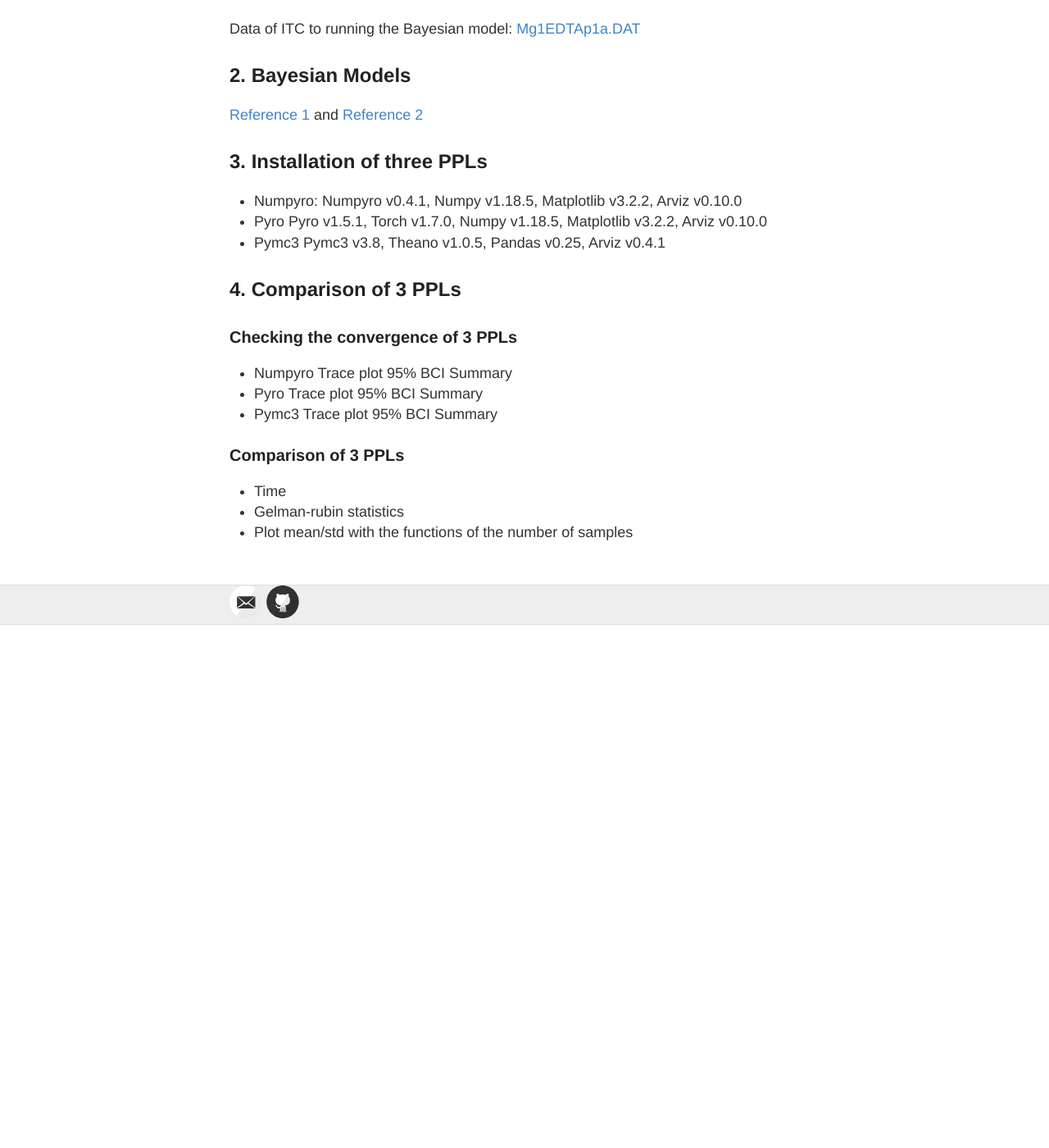
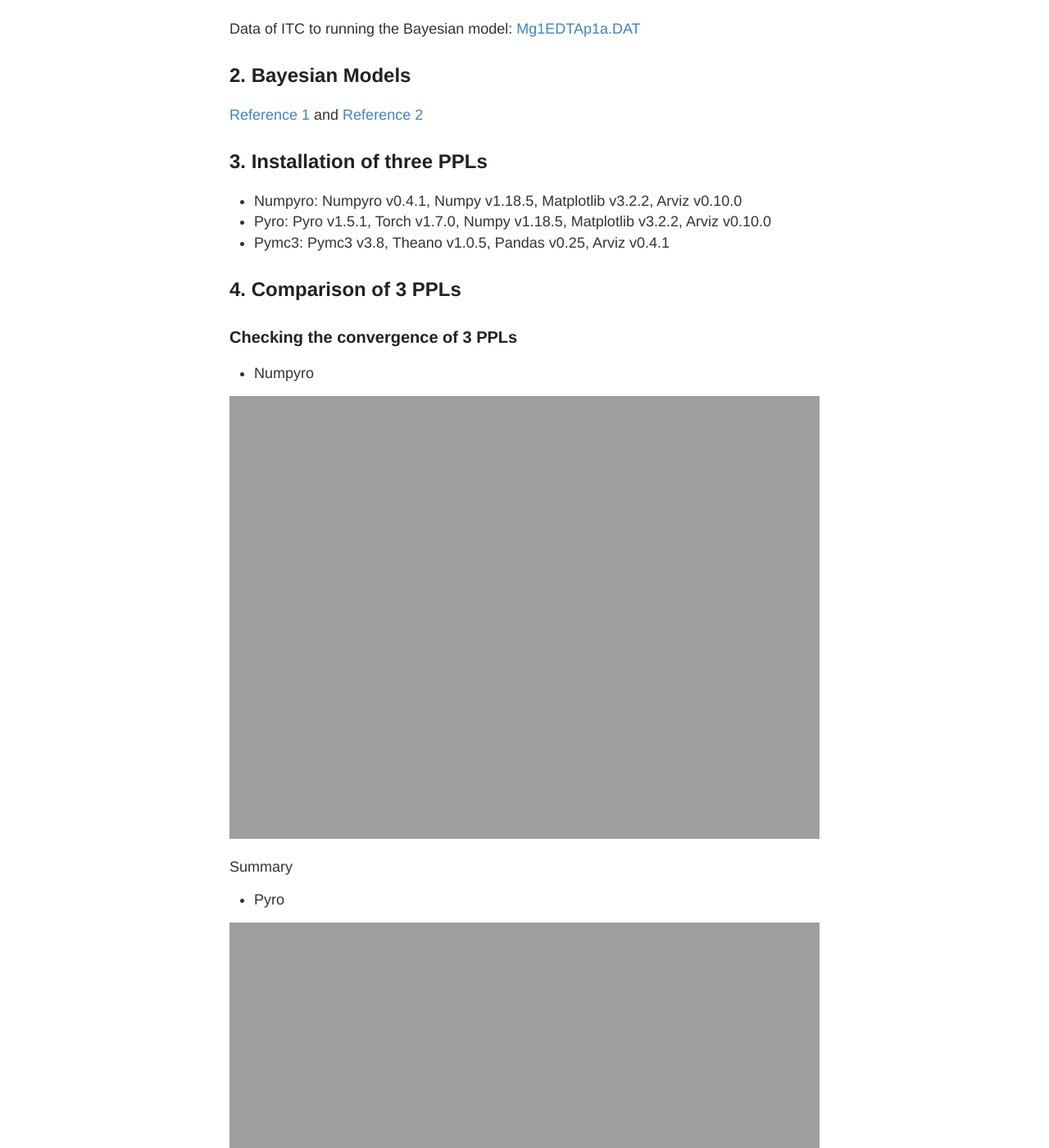
Before and after one commit to vanngocthuyla/Data_Analysis, a Jekyll site: the page built from pages/bayesian/PPLs_ITC.md, in a window 1280 px wide and 1400 px high, scrolled down 268 px. Shown: the whole window at 82% size. Built offline with Jekyll 4.4.1, drawn with Linux system fonts in a browser that asks for light colours; our own code applies the rules of GitHub Pages for plain Markdown files; before the commit the page ends 1030 px from its top, so only the background shows below that.

Commit message:
Update PPLs_ITC.md

```diff
--- a/pages/bayesian/PPLs_ITC.md
+++ b/pages/bayesian/PPLs_ITC.md
@@ -12,25 +12,28 @@ Data of ITC to running the Bayesian model: [Mg1EDTAp1a.DAT](https://github.com/v
 
 - Numpyro:
 Numpyro v0.4.1, Numpy v1.18.5, Matplotlib v3.2.2, Arviz v0.10.0
-- Pyro
+- Pyro:
 Pyro v1.5.1, Torch v1.7.0, Numpy v1.18.5, Matplotlib v3.2.2, Arviz v0.10.0
-- Pymc3
+- Pymc3:
 Pymc3 v3.8, Theano v1.0.5, Pandas v0.25, Arviz v0.4.1
 
 ## 4. Comparison of 3 PPLs
 
 ### Checking the convergence of 3 PPLs
 - Numpyro
-Trace plot
-95% BCI
+
+<img src='https://vanngocthuyla.github.io/Data_Analysis/images/bayesian/Numpyro_Plot.png' width="800">
+
 Summary
 - Pyro
-Trace plot
-95% BCI
+
+<img src='https://vanngocthuyla.github.io/Data_Analysis/images/bayesian/Pyro_Plot.png' width="800">
+
 Summary
 - Pymc3
-Trace plot
-95% BCI
+
+<img src='https://vanngocthuyla.github.io/Data_Analysis/images/bayesian/Pymc3_Plot.png' width="800">
+
 Summary
 
 ### Comparison of 3 PPLs
```
